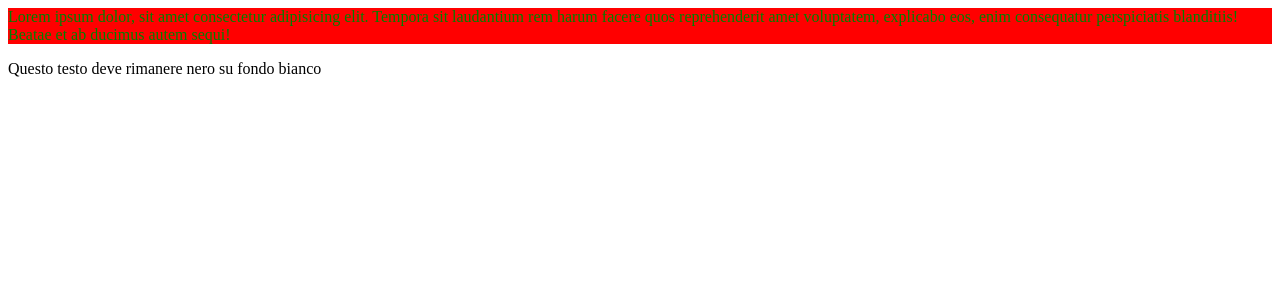
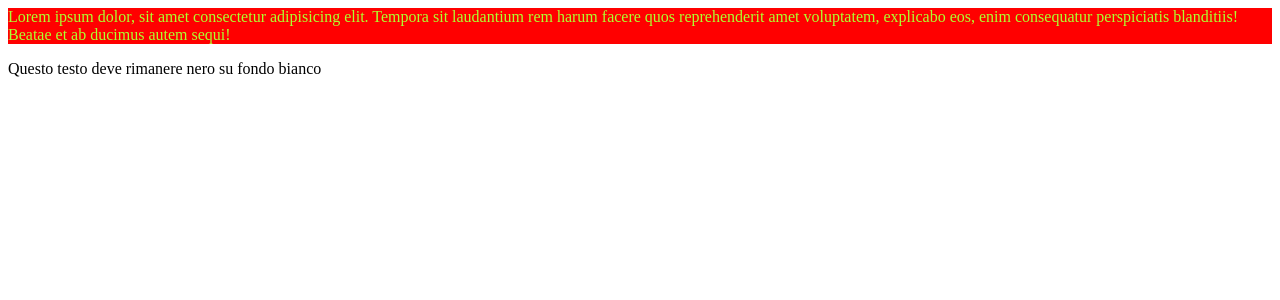
Before and after one commit to Waxy425/Cescot, a PHP site: page / in a window 1280 px wide. Shown: the top 300 px of the page. Run offline with PHP 8.4, Linux system fonts and the light colour scheme.

Commit message:
Update paragraph text color in main div to greenyellow for better visibility

```diff
--- a/Contenitore/style.css
+++ b/Contenitore/style.css
@@ -3,7 +3,7 @@ div.main {
 }
 
 div.main > p {
-    color: green;
+    color: greenyellow;
 }
 
 div.secondary {
```
